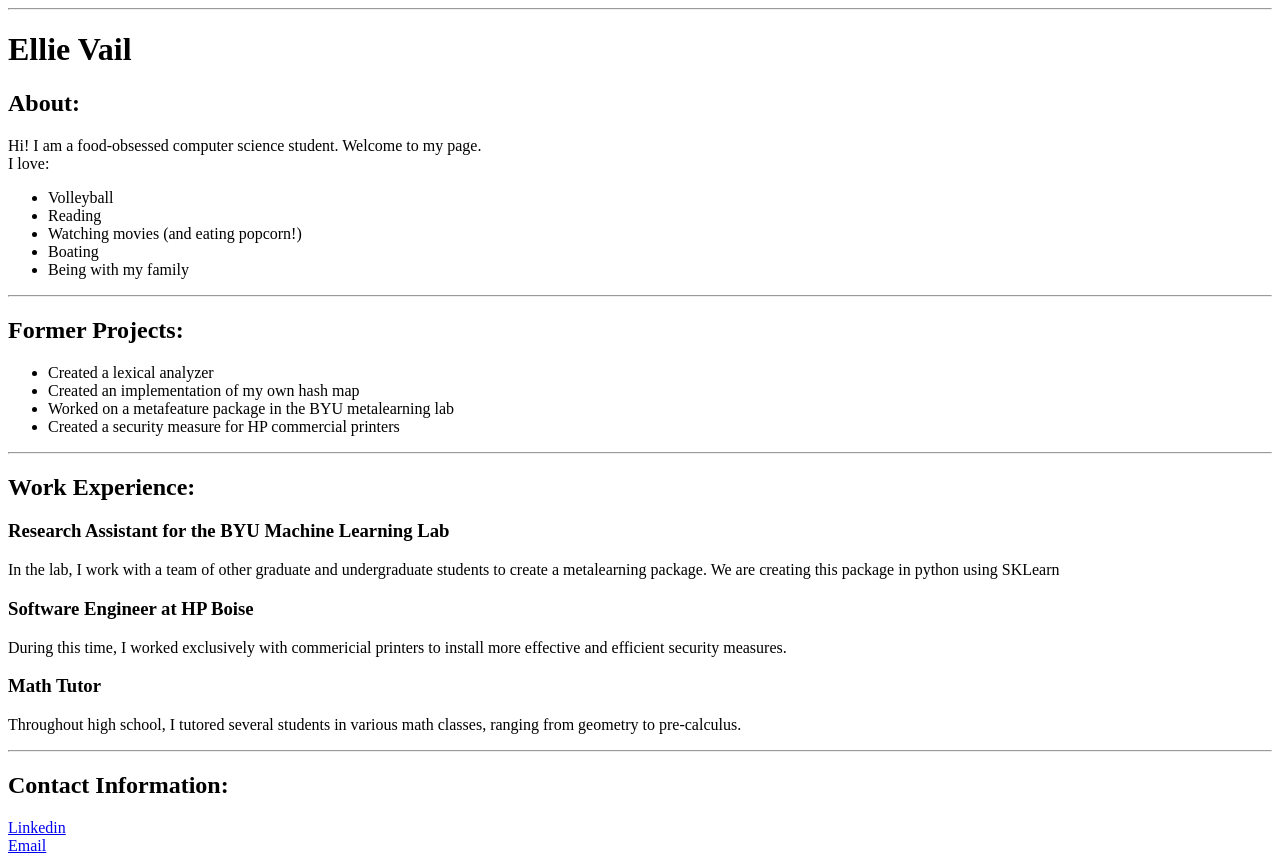
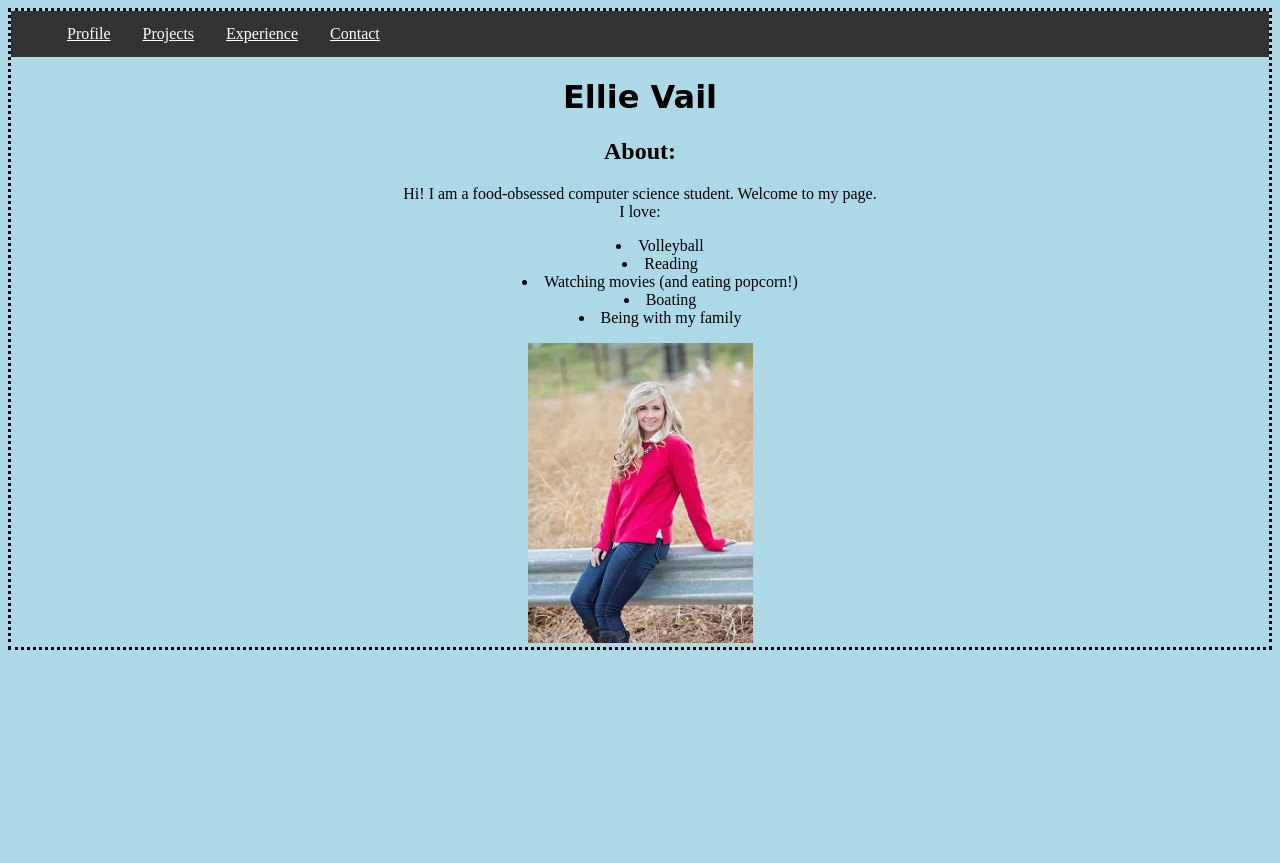
Before and after one commit to ekvdg/cs260Portfolio, a plain HTML site: page index.html in a window 1280 px wide. After the commit the page ends 800 px from the top, so only its background shows below. Drawn offline with Linux system fonts and the light colour scheme.

Commit message:
Changed Website

```diff
--- a/index.html
+++ b/index.html
@@ -1,10 +1,19 @@
 <!DOCTYPE html>
 <html>
 <head>
-  <title>Ellie's Portfolio</title>
+  <title>Ellie Vail</title>
+  <link rel="stylesheet" href="portfolio.css" type="text/css" rel="stylesheet">
   </head>
-  <hr>
-  <body>
+  <body class="center border">
+
+    <nav>
+    <ul class = "menu">
+  <li><a href="file:///Users/ekvdg/Desktop/BYU/Semester%204/CS%20260/portfolio/index.html">Profile</a></li>
+  <li><a href="file:///Users/ekvdg/Desktop/BYU/Semester%204/CS%20260/portfolio/projects.html">Projects</a></li>
+  <li><a href="file:///Users/ekvdg/Desktop/BYU/Semester%204/CS%20260/portfolio/experience.html">Experience</a></li>
+  <li><a href="file:///Users/ekvdg/Desktop/BYU/Semester%204/CS%20260/portfolio/contact.html">Contact</a></li>
+</ul>
+</nav>
     <h1>Ellie Vail</h1>
     <h2>About:</h2>
     <p>Hi! I am a food-obsessed computer science student. Welcome to my page.<br>I love:</p>
@@ -14,27 +23,9 @@
       <li>Watching movies (and eating popcorn!)</li>
       <li>Boating</li>
       <li>Being with my family</li>
-      </ul>
-      <hr>
-      <h2>Former Projects:</h2>
-      <ul>
-        <li>Created a lexical analyzer</li>
-        <li>Created an implementation of my own hash map</li>
-        <li>Worked on a metafeature package in the BYU metalearning lab</li>
-        <li>Created a security measure for HP commercial printers</li>
-        </ul>
-        <hr>
-        <h2>Work Experience:</h2>
-        <h3>Research Assistant for the BYU Machine Learning Lab</h3>
-        <p>In the lab, I work with a team of other graduate and undergraduate students to create a metalearning package. We are creating this package in python using SKLearn</p>
-        <h3>Software Engineer at HP Boise</h3>
-        <p>During this time, I worked exclusively with commericial printers to install more effective and efficient security measures.</p>
-        <h3>Math Tutor</h3>
-        <p>Throughout high school, I tutored several students in various math classes, ranging from geometry to pre-calculus.</p>
-        <hr>
-        <h2>Contact Information:</h2>
-        <a href = "https://www.linkedin.com/in/ellie-van-de-graaff-681437156">Linkedin</a>
-        <br>
-        <a href = "mailto: elliekvdg@gmail.com">Email</a>
+    </ul>
+
+    <!-- <p>Volleyball<br>Reading<br>Watching movies (and eating popcorn!)<br>Boating<br>Being with my family</p> -->
+      <img src="JE5A8059.jpg" alt="Profile Picture" width = "225" height = "300">
         </body>
         </html>
--- /dev/null
+++ b/portfolio.css
@@ -0,0 +1,68 @@
+.list li{
+  color: rebeccapurple;
+}
+body{
+  background-color: lightblue;
+}
+.center{
+  text-align: center;
+}
+ul{
+  list-style-position: inside;
+}
+h1{
+  font-family: cursive;
+}
+.border{
+  border: dotted;
+}
+/* li{
+  display: inline;
+} */
+nav ul {
+  list-style-type: none;
+  margin: 0;
+  padding: 200;
+  overflow: hidden;
+  background-color: #333;
+}
+
+nav li{
+  float: left;
+}
+
+nav li a {
+  display: block;
+  color: white;
+  text-align: center;
+  padding: 14px 16px;
+  text-decoration: underline;
+}
+
+/* Change the link color to #111 (black) on hover */
+nav li a:hover {
+  background-color: #111;
+}
+nav .active {
+  background-color: #4CAF50;
+}
+section {
+ display: flex;
+}
+
+.large-font{
+  font-size: 10;
+  font-weight: bold;
+}
+
+.small-font{
+  font-size: 6;
+}
+
+aside {
+ flex: 1
+}
+
+article {
+ flex: 4
+}
```
Also changed, not shown: contact.html (added, +21 -0 lines), experience.html (added, +30 -0 lines), projects.html (added, +20 -0 lines), JE5A8059.jpg (added).
